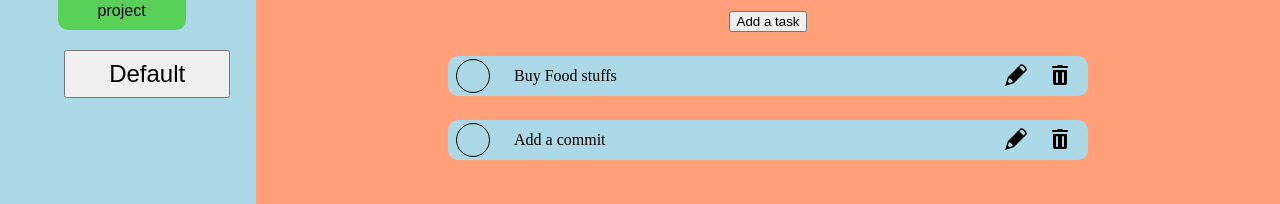
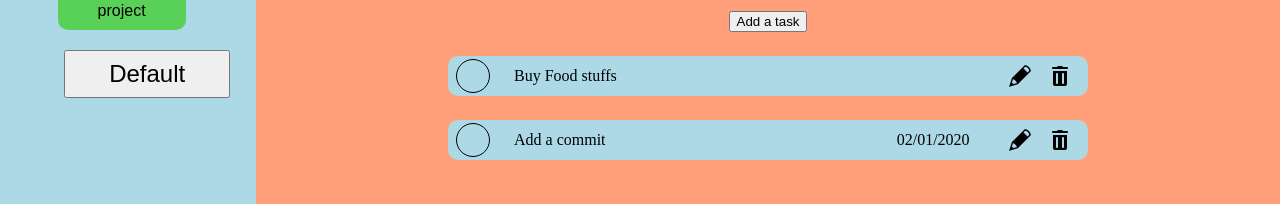
Before and after one commit to Zadag/task-manager, a plain HTML site: page index.html in a window 1280 px wide. Shown: the part 181-385 px from the top of the page. Drawn offline with Linux system fonts and the light colour scheme.

```diff
--- a/index.html
+++ b/index.html
@@ -39,6 +39,7 @@
                         <p class="todo-title">Add a commit</p>
                     </div>
                     <div class="todo-right">
+                        <p class="due-date">02/01/2020</p>
                         <img class="todo-icon" src="icons/edit.png">
                         <img class="todo-icon" src="icons/trash.png">
                     </div>
--- a/stylesheet.css
+++ b/stylesheet.css
@@ -175,6 +175,15 @@
 	align-items: center;
 }
 
+.todo-right {
+	display: flex;
+	align-items: center;
+}
+
+.due-date {
+	margin-right: 3vw;
+}
+
 .todo-project-details {
 	display: flex;
 	flex-direction: column;
```
